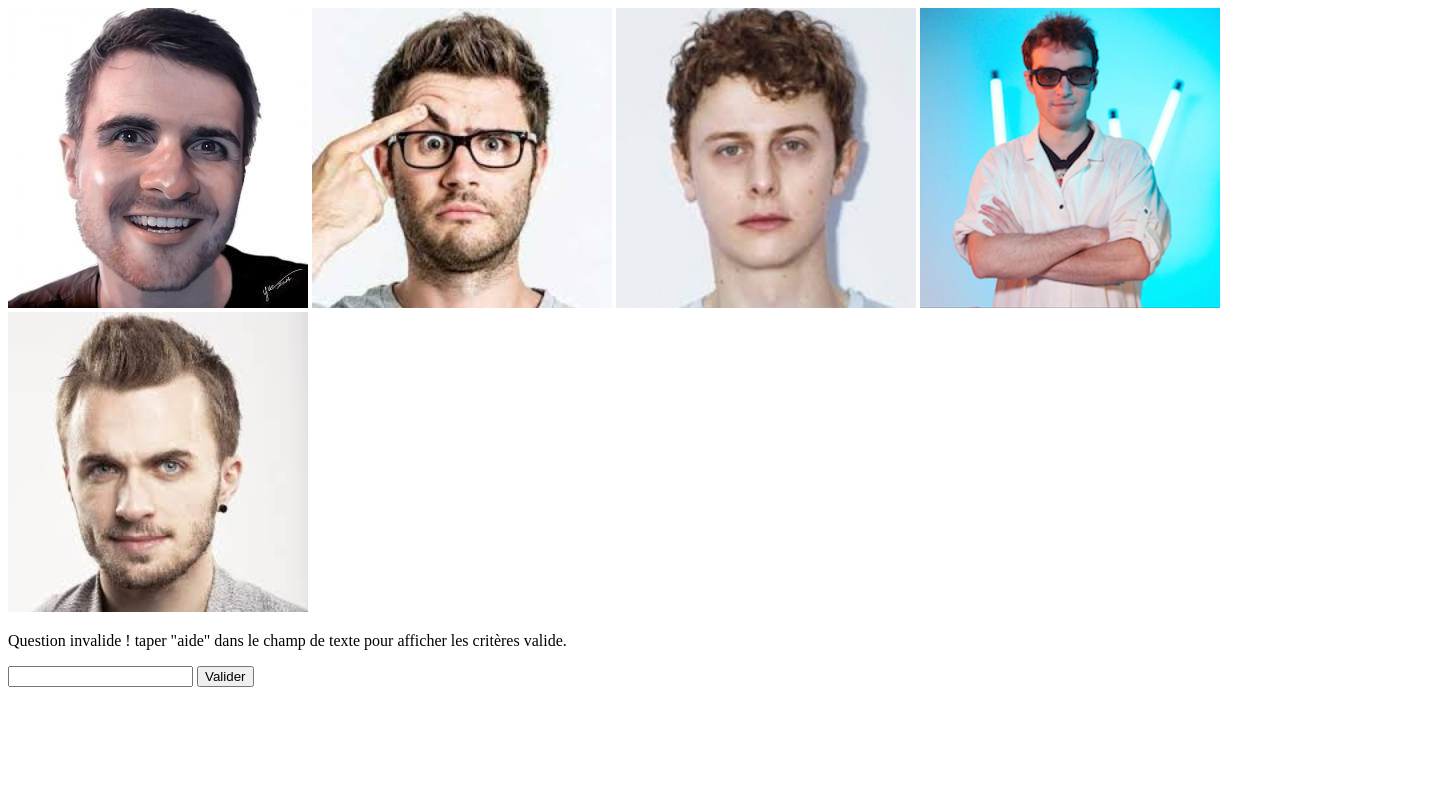
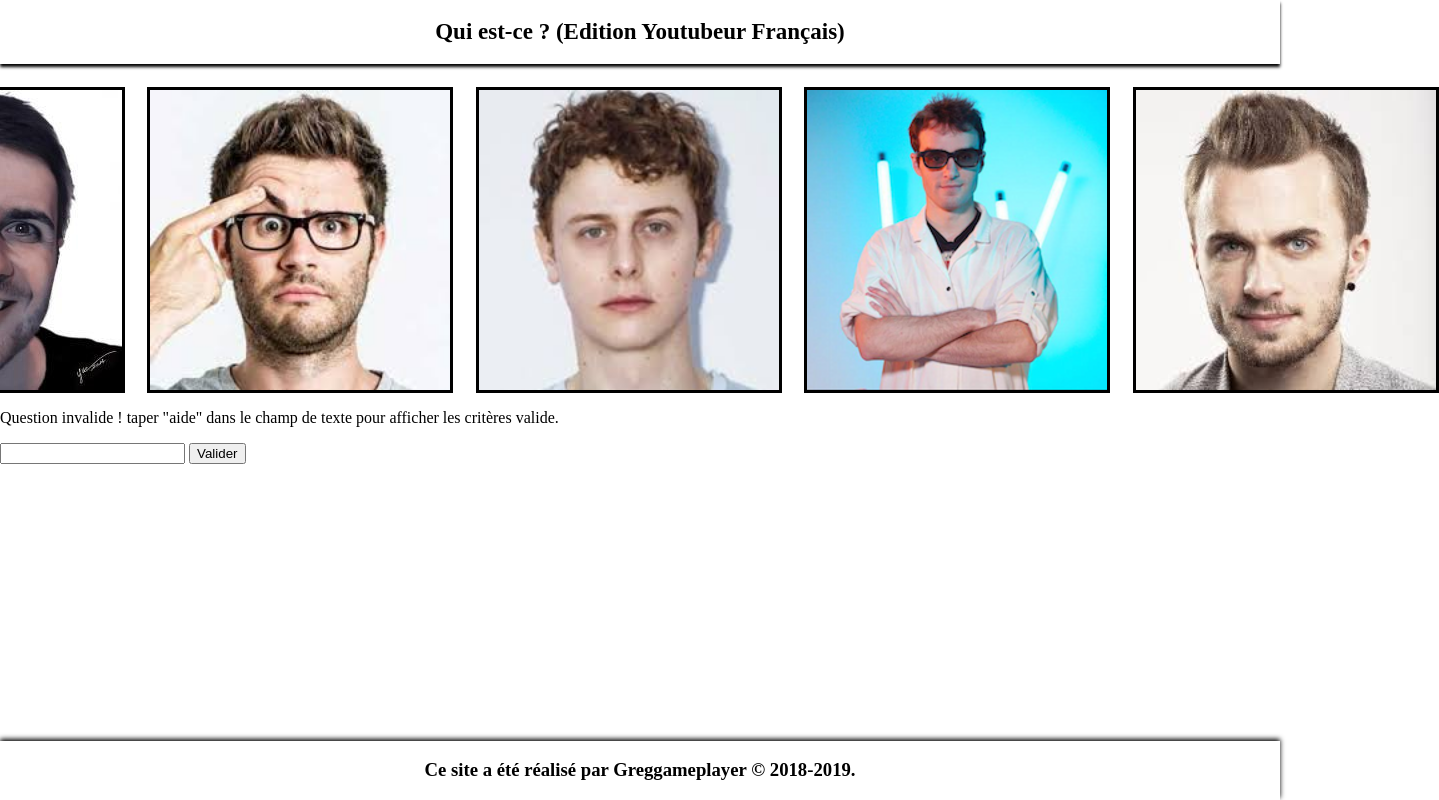
Before and after one commit to greggameplayer/WhoIsItJS, a plain HTML site: page index.html in a window 1280 px wide. Both pictures are taken after a click on the button "Valider". Shown: the whole page, 1439 px wide, since content can reach past the window. Drawn offline with Linux system fonts and the light colour scheme.

Commit message:
Add some changes
- Add a flexbox header and a flexbox footer
- Optimize the js code
- Begin to code the style

```diff
--- a/index.html
+++ b/index.html
@@ -1,17 +1,29 @@
 <!DOCTYPE html>
-<html><head><meta http-equiv="Content-Type" content="text/html; charset=UTF-8">
+<html>
+	<head>
+		<meta http-equiv="Content-Type" content="text/html; charset=UTF-8">
 		<link rel="stylesheet" href="style.css"/>
 		<script type="text/javascript" src="index.js"></script>
 		<title></title>
 	</head>
 	<body>
+		<header>
+			<center><h2 id="headertitle">Qui est-ce ? (Edition Youtubeur Français)</h2></center>
+		</header>
+		<main>
+			<div id="images">
 				<img id="amixem" src="images/amixem.jpg"/>
 				<img id="cyprien" src="images/cyprien.jpg"/>
 				<img id="norman" src="images/norman.jpg"/>
 				<img id="nozman" src="images/nozman.png"/>
 				<img id="squeezie" src="images/squeezie.png"/>
+			</div>
 			<div id="div1"></div>
 			<label for="ask"></label><input type="text" id="ask">
 			<button id="submit">Valider</button>
+		</main>
+		<footer>
+			<center><h3 id="footertext">Ce site a été réalisé par Greggameplayer © 2018-2019.</h3></center>
+		</footer>
 	</body>
 </html>
--- a/index.js
+++ b/index.js
@@ -33,28 +33,33 @@ persos[4].addEventListener("click", function(){onClickImages(persos[4].id);});
 window.addEventListener("load", onLoad);
 
 function onClickSubmitButton(){
-	if(textbox.value.toUpperCase() === "A T-IL DES LUNETTES ?" || textbox.value.toUpperCase() === "A T IL DES LUNETTES" || textbox.value.toUpperCase().includes("LUNETTE") === true){
+	if(textbox.value.toUpperCase().includes("LUNETTE") === true){
         answerwritter.innerHTML = lunettes[randomnumperso] === true ? "oui" : "non";
 	}
 
-	else if(textbox.value.toUpperCase() === "A T-IL UNE BARBE ?" || textbox.value.toUpperCase() === "A T IL UNE BARBE" || textbox.value.toUpperCase().includes("BARBE") === true){
+	else if(textbox.value.toUpperCase().includes("BARBE") === true){
         answerwritter.innerHTML = barbe[randomnumperso] === true ? "oui" : "non";
 	}
 
-	else if(textbox.value.toUpperCase() === "A T-IL DES CHEVEUX NOIR ?" || textbox.value.toUpperCase() === "A T IL DES CHEVEUX NOIR" || textbox.value.toUpperCase().includes("CHEVEUX NOIR") === true){
+	else if(textbox.value.toUpperCase().includes("CHEVEUX NOIR") === true){
         answerwritter.innerHTML = haircolor[randomnumperso] === "noir" ? "oui" : "non";
     }
 
-    else if(textbox.value.toUpperCase() === "A T-IL DES CHEVEUX BRUN ?" || textbox.value.toUpperCase() === "A T IL DES CHEVEUX BRUN" || textbox.value.toUpperCase().includes("CHEVEUX BRUN") === true){
+    else if(textbox.value.toUpperCase().includes("CHEVEUX BRUN") === true){
         answerwritter.innerHTML = haircolor[randomnumperso] === "brun" ? "oui" : "non";
     }
 
-    else if(textbox.value.toUpperCase() === "A T-IL DES YEUX MARRON ?" || textbox.value.toUpperCase() === "A T IL DES YEUX MARRON" || textbox.value.toUpperCase().includes("YEUX MARRON") === true){
+    else if(textbox.value.toUpperCase().includes("YEUX MARRON") === true){
         answerwritter.innerHTML = eyescolor[randomnumperso] === "marron" ? "oui" : "non";
     }
 
-    else if(textbox.value.toUpperCase() === "A T-IL DES YEUX GRIS ?" || textbox.value.toUpperCase() === "A T IL DES YEUX GRIS" || textbox.value.toUpperCase().includes("YEUX GRIS") === true){
+    else if(textbox.value.toUpperCase().includes("YEUX GRIS") === true){
         answerwritter.innerHTML = eyescolor[randomnumperso] === "gris" ? "oui" : "non";
+    }
+
+    else if(textbox.value.toUpperCase().includes("AIDE") === true){
+        answerwritter.innerHTML = "Voici la liste des critéres valide sur lesquel vous pouvez poser des questions :" +
+            " <li><ul>Lunette</ul> <ul>Barbe</ul> <ul>Cheveux Noir</ul> <ul>Cheveux Brun</ul> <ul>Yeux Marron</ul> <ul>Yeux Gris</ul></li>";
     }
 
 	else{
--- a/style.css
+++ b/style.css
@@ -1,5 +1,65 @@
+body
+{
+    margin:0px 0;
+}
+
+h2
+{
+    font-size: 23px;
+    display: flex;
+    flex-direction: column;
+}
+
 img
 {
 	width: 300px;
 	height: 300px;
 }
+
+#amixem, #cyprien, #norman, #nozman, #squeezie
+{
+	border: 3px solid black;
+	margin-right: 1.75%;
+  margin-top: 1.75%;
+}
+
+
+#amixem:hover, #cyprien:hover, #norman:hover, #nozman:hover, #squeezie:hover
+{
+	border: 3px outset red;
+}
+
+#images
+{
+	display: flex;
+	flex-direction: row wrap;
+	justify-content: center;
+}
+
+header {
+  background-color:white;
+  box-shadow: 0 3px 3px;
+  display: flex;
+  justify-content: space-around;
+  flex-direction: row;
+  flex-wrap: wrap;
+}
+footer {
+  display: flex;
+  justify-content: space-around;
+  flex-direction: column;
+  flex-wrap: wrap;
+
+  background-color: white;
+  box-shadow: 0 -2px 5px;
+}
+
+body {
+	min-height:100vh; /* 1 */
+	display:flex; /* 2 */
+	flex-direction:column; /* 3 */
+}
+
+main {
+	flex-grow:1; /* 4 */
+}
```
Lines whose indentation alone changed are shown as unchanged.
